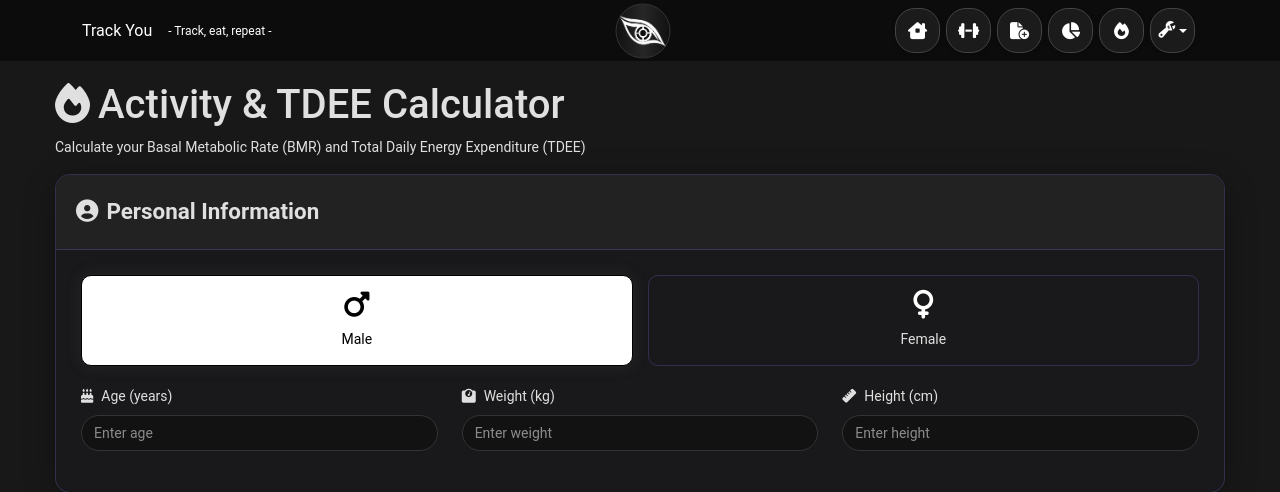
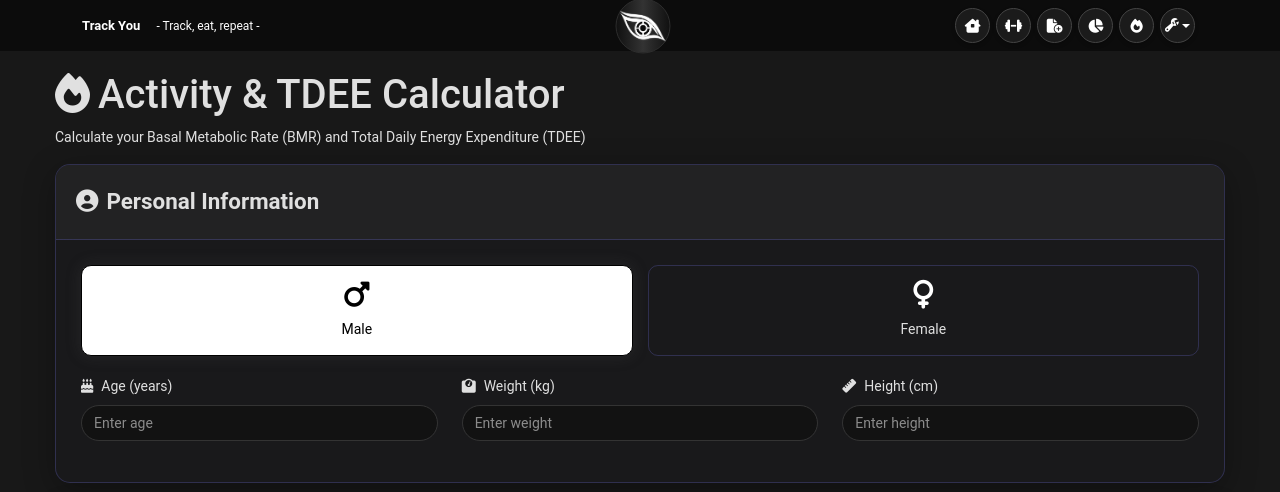
Before and after one commit to Yolojere/calorie, a Flask app: page /activity in a window 1280 px wide. Shown: the top 492 px of the page. Run offline with Flask 3, Linux system fonts and the light colour scheme; the visitor is signed in with stand-in values (Sample User, id 1); some libraries are stand-ins or nearby versions; some web fonts are replaced.

Commit message:
Update activity.html

```diff
--- a/templates/activity.html
+++ b/templates/activity.html
@@ -131,31 +131,7 @@ body {
     font-size: 13px;
     border-radius: 20px;
 }
-.nav-logo-box {
-            display:inline-block;
-            position: absolute;
-            left: 50%;
-            top: 50%;
-            border: solid 1px !important;
-            border-color: #353535 !important;
-            transform: translate(-50%, -50%);
-            z-index: 10; /* ensures it’s above other elements */
-            background: linear-gradient(to right, #111111, #272727, #111111);
-            color: #ffffff;
-            border-radius: 30px;
-            padding: 2px;
-            margin: 0 3px;
-            display: flex;
-            align-items: center;
-            justify-content: center;
-            width: 55px;
-            height: 55px;
-              }
-                .nav-logo-box img.nav-logo {
-            max-width: 100%;   /* scale the logo down */
-            max-height: 100%;  /* maintain aspect ratio */
-            object-fit: contain;
-        }
+
 /* ===== DROPDOWNS & MODALS ===== */
     .dropdown-menu {
         background-color: #1e1e1e;
@@ -199,22 +175,22 @@ body {
     box-shadow: 0 5px 20px rgba(92, 92, 92, 0.4);
 }
 
-/* === NAVIGATION === */
-    .nav-link-box {
+ /* ===== NAV LINK BOX ===== */
+                .nav-link-box {
             display: inline-block;
-            background-color: #1b1b1b !important;
+            background-color: #1b1b1b;
             color: #ffffff;
             border: 1px solid #444 !important;
             border-radius: 20px;
-            padding: 15px !important;
+            padding: 0;
             margin: 0 3px;
             box-shadow: 0 2px 4px rgba(0,0,0,0.2);
             transition: all 0.3s ease;
             display: flex;
             align-items: center;
             justify-content: center;
-            width: 45px;
-            height: 45px;
+            width: 35px;
+            height: 35px;
 
         }
 
@@ -226,8 +202,33 @@ body {
         }
 
         .nav-link-box i {
-            font-size: 17px !important;
+            font-size: 14px !important;
             margin: 0 !important;
+        }
+        .nav-logo-box {
+            display:inline-block;
+            position: absolute;
+            left: 50%;
+            top: 50%;
+            border: solid 1px !important;
+            border-color: #2d2d2d !important;
+            transform: translate(-50%, -50%);
+            background: linear-gradient(to right, #111111, #333333, #111111);
+            color: #ffffff;
+            border-radius: 30px;
+            padding: 2px;
+            margin: 0 3px;
+            display: flex;
+            align-items: center;
+            justify-content: center;
+            width: 55px;
+            height: 55px;
+            z-index: 1050 !important;
+              }
+                .nav-logo-box img.nav-logo {
+            max-width: 100%;   /* scale the logo down */
+            max-height: 100%;  /* maintain aspect ratio */
+            object-fit: contain;
         }
 
         /* ===== MOBILE NAVIGATION ===== */
@@ -237,8 +238,8 @@ body {
             color: rgb(255, 255, 255) !important;
             border-radius: 50%;
             padding: 10px !important;
-            width: 45px;
-            height: 45px;
+            width: 35px;
+            height: 35px;
             display: flex;
             align-items: center;
             justify-content: center;
@@ -546,7 +547,7 @@ body {
     <!-- Navbar -->
 <nav class="navbar navbar-expand-lg navbar-dark bg-black">
         <div class="container">
-            <a class="navbar-brand d-md-inline" href="/" style="font-size: 16px;">Track You</a>
+            <a class="navbar-brand d-md-inline" href="/" style="font-size: 13px; font-weight:600;">Track You</a>
             <a class="navbar-brand d-none d-md-inline" href="/" style="font-size: 12px;color: #ffffff; ">
                 - Track, eat, repeat -
             </a>
```
